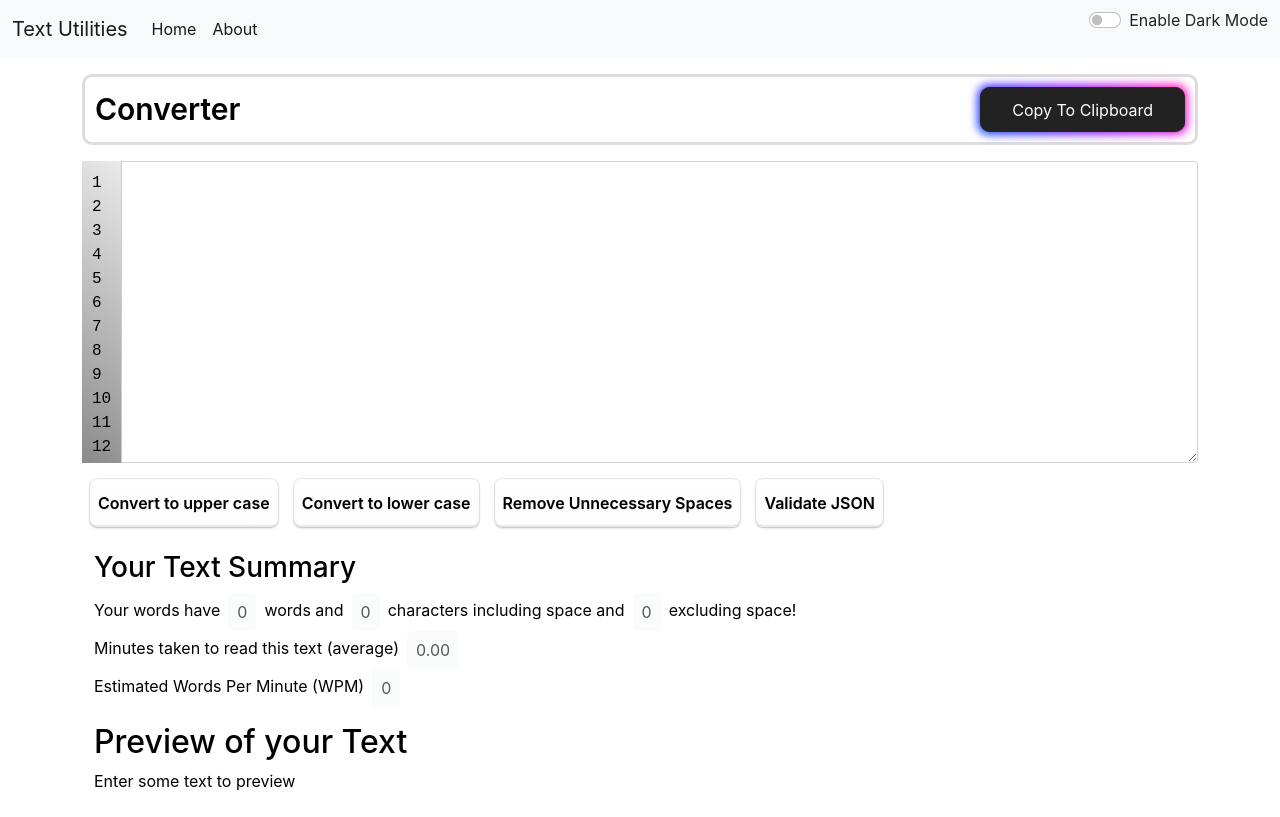
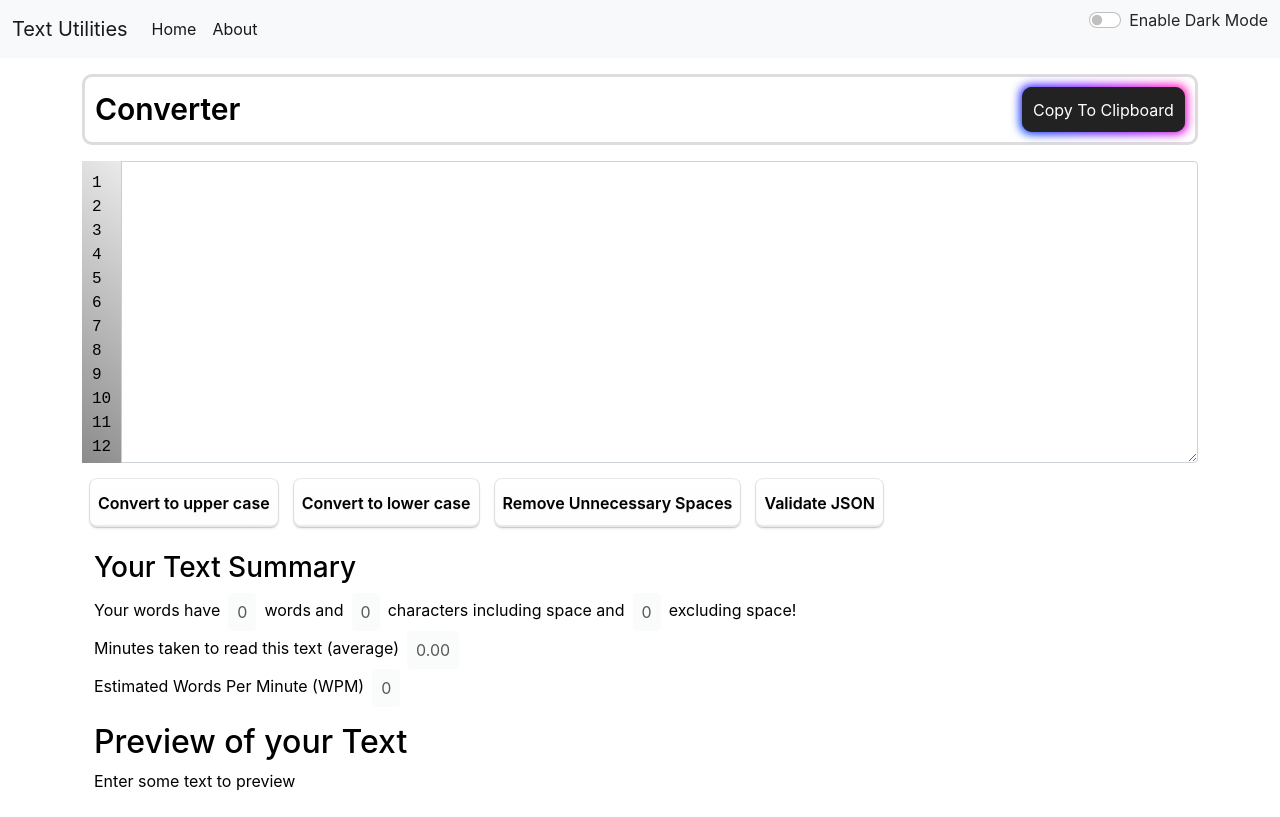
Before and after one commit to Suyash99/Text-Utils-React-, a React (Create React App) app: page / in a window 1280 px wide. Built offline with nearby package versions, Linux system fonts and the light colour scheme.

Commit message:
update: clipboard button --> reduced width and on click no content change

```diff
--- a/src/App.css
+++ b/src/App.css
@@ -64,8 +64,9 @@
 }
 
 .clipboardButton {
+  width: fit-content;
   justify-content: right;
-  padding: 0.6em 2em;
+  padding: 0.3em 0.7em;
   border: none;
   outline: none;
   color: rgb(255, 255, 255);
--- a/src/components/TextForm.js
+++ b/src/components/TextForm.js
@@ -101,12 +101,10 @@ export default function TextForm(props) {
       await navigator.clipboard.writeText(text);
       setMsg("Copied successfully");
       setType("success");
-      document.getElementById("copyToClipboard").innerHTML = "Copied"
 
       setTimeout(() => {
         setMsg('');
         setType('');
-        document.getElementById("copyToClipboard").innerHTML = "Copy To Clipboard"
       }, 3000)
     } catch (error) {
       setMsg(error.message);
```
